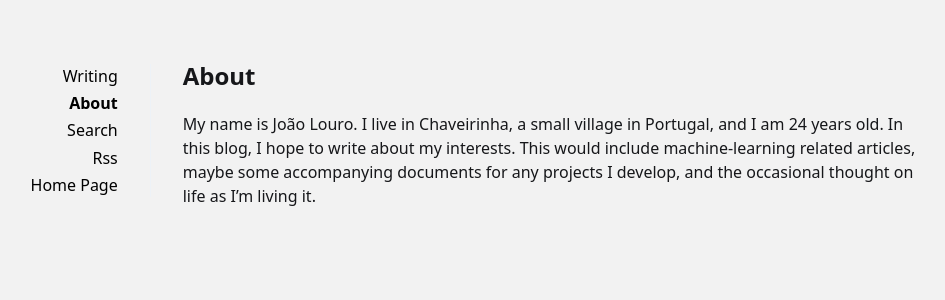
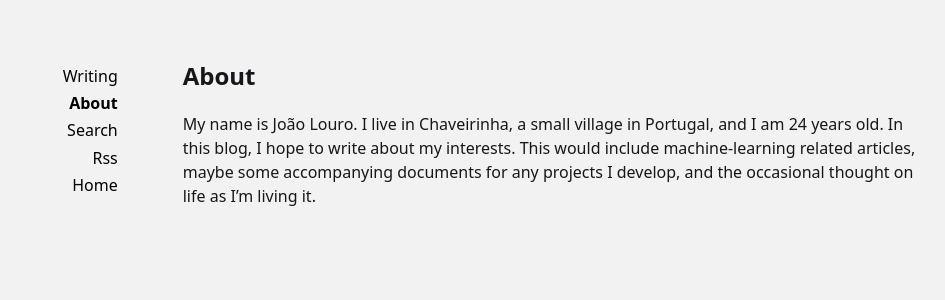
Before and after one commit to fernandeslouro/blog, a Jekyll site: the page built from _pages/about.md, in a window 1280 px wide. Shown: the top 300 px of the page, without its empty margins (170-1115 px from the left). Built offline with Jekyll 4.4.1, drawn with Linux system fonts in a browser that asks for light colours.

Commit message:
Update navigation.yml

```diff
--- a/_data/navigation.yml
+++ b/_data/navigation.yml
@@ -7,5 +7,5 @@ links:
   url: /search
 - title: Rss
   url: atom.xml
-- title: Home Page
+- title: Home
   url: http://louro.xyz
```
